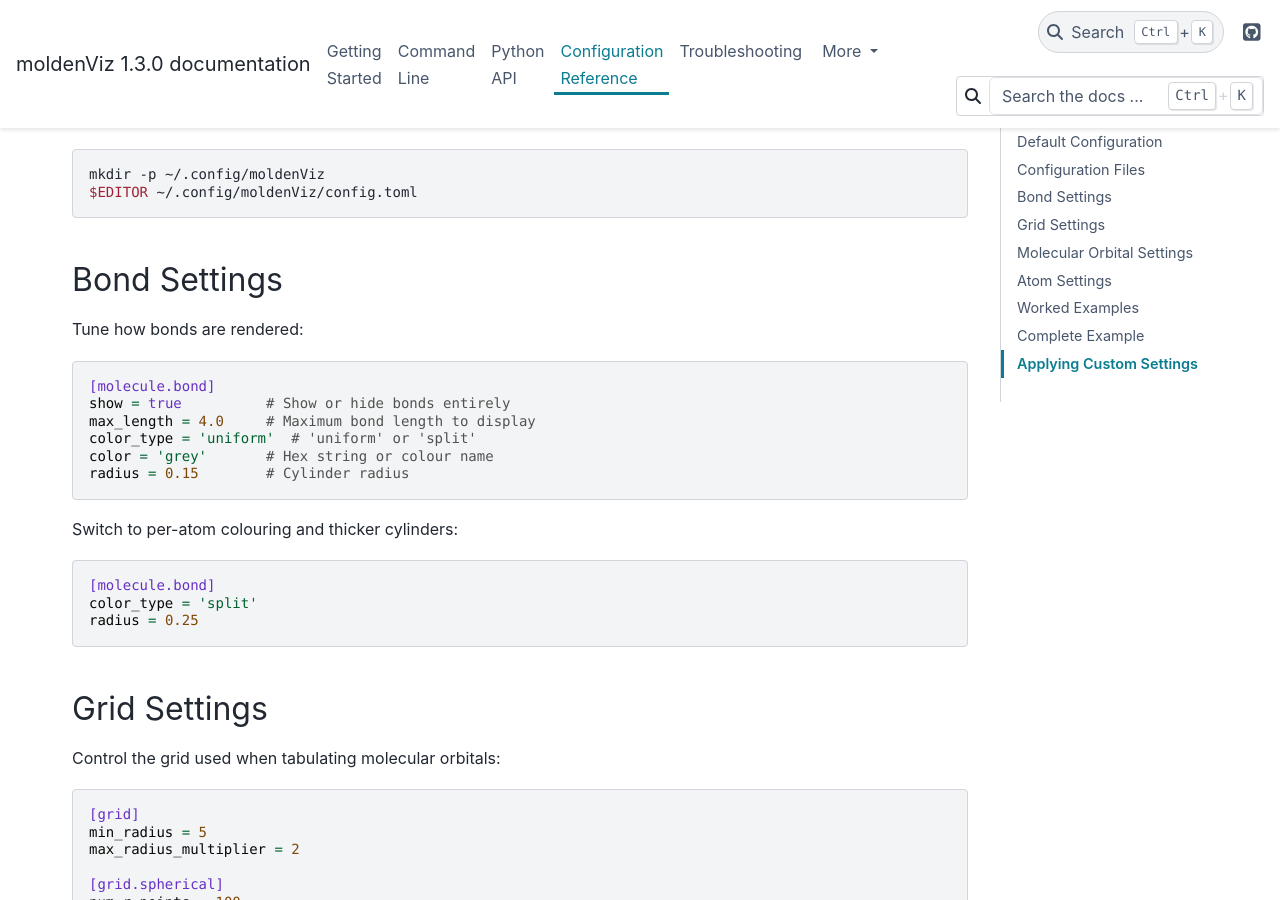
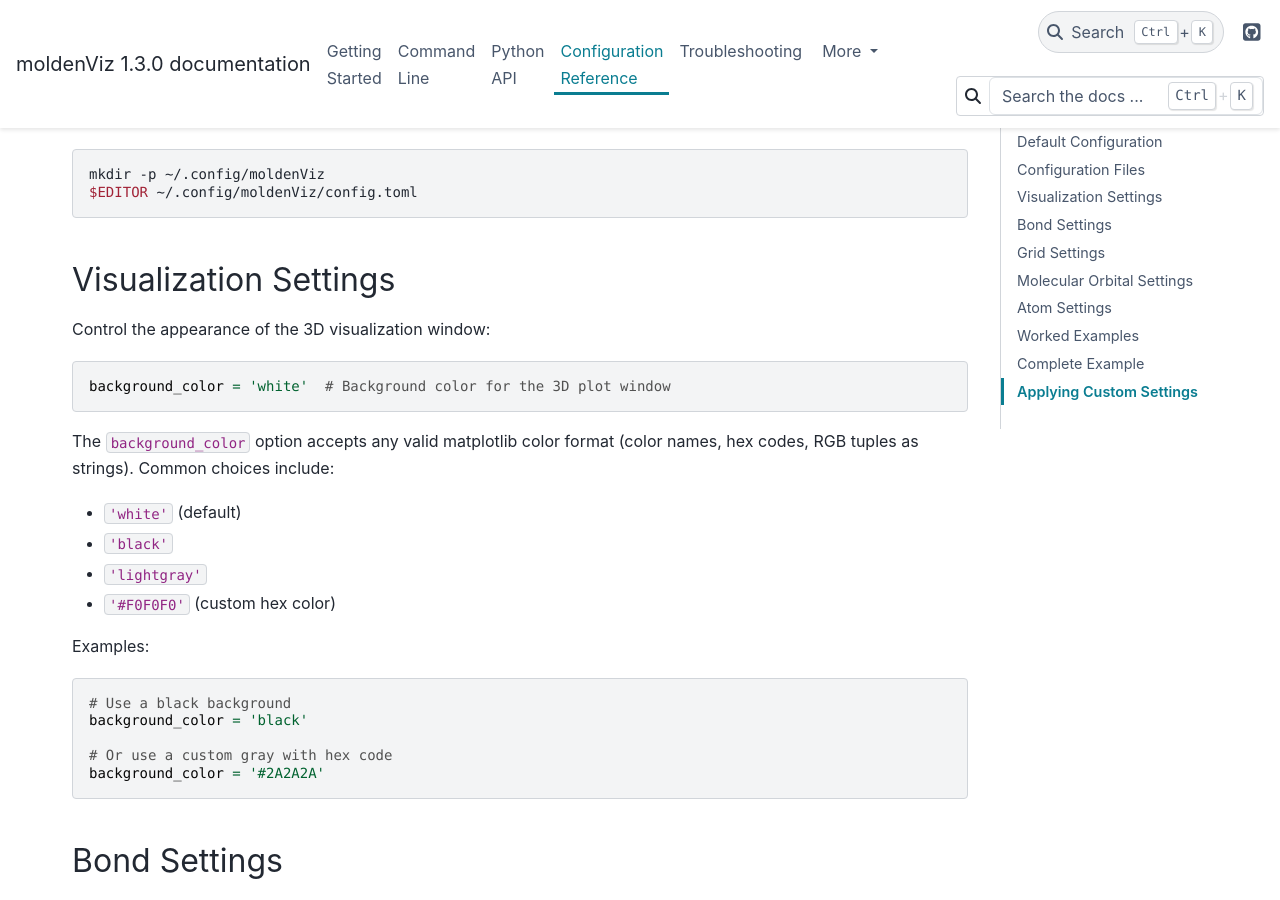
Before and after one commit to Faria22/moldenViz, a Sphinx documentation site: the page built from docs/source/configuration.rst, in a window 1280 px wide and 900 px high, scrolled down 1178 px. Built offline with Sphinx 7.4.7 and the PyData theme 0.15.4, drawn with Linux system fonts in a browser that asks for light colours; some of the changed text lies outside the part shown.

Commit message:
Add documentation for background_color configuration
Co-authored-by: Faria22 <65261523+Faria22@users.noreply.github.com>

```diff
--- a/docs/source/configuration.rst
+++ b/docs/source/configuration.rst
@@ -22,6 +22,32 @@ Create the directory (if needed) and add a config file:
 
    mkdir -p ~/.config/moldenViz
    $EDITOR ~/.config/moldenViz/config.toml
+
+Visualization Settings
+----------------------
+
+Control the appearance of the 3D visualization window:
+
+.. code-block:: toml
+
+   background_color = 'white'  # Background color for the 3D plot window
+
+The ``background_color`` option accepts any valid matplotlib color format (color names, hex codes, RGB tuples as strings). Common choices include:
+
+- ``'white'`` (default)
+- ``'black'``
+- ``'lightgray'``
+- ``'#F0F0F0'`` (custom hex color)
+
+Examples:
+
+.. code-block:: toml
+
+   # Use a black background
+   background_color = 'black'
+
+   # Or use a custom gray with hex code
+   background_color = '#2A2A2A'
 
 Bond Settings
 -------------
@@ -218,6 +244,7 @@ Combine several tweaks in one file:
 .. code-block:: toml
 
    smooth_shading = true
+   background_color = 'white'
 
    [grid]
    min_radius = 3
```
